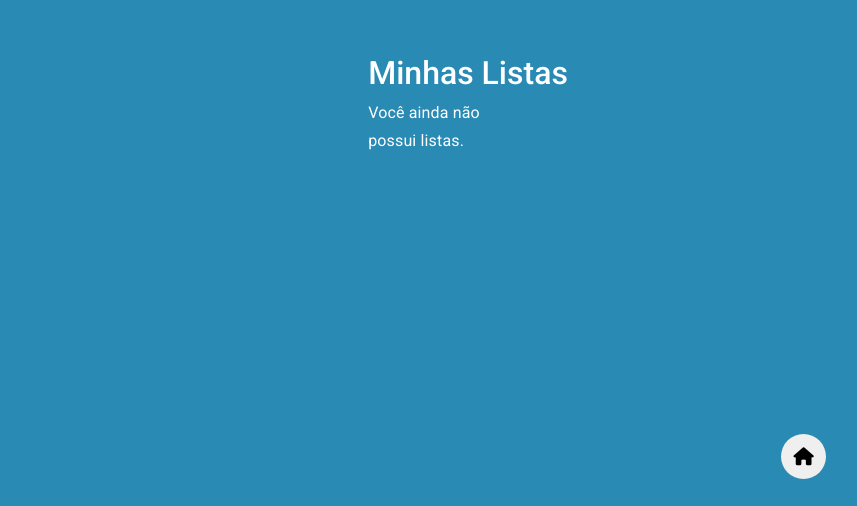
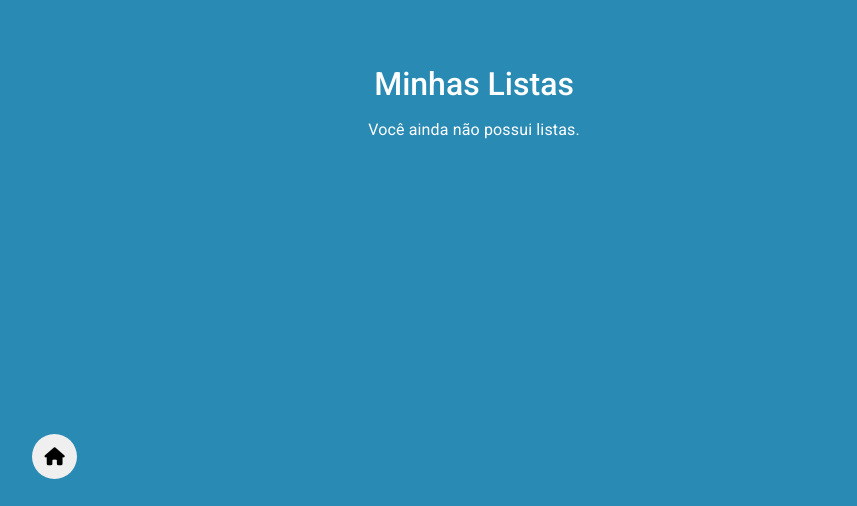
Before and after one commit to ahrionn/shelf-spotter, an Angular app: page /minhas-listas in a window 1280 px wide. Shown: the part 294-800 px from the top of the page, without its empty margins (166-1023 px from the left). Built offline with nearby package versions, Linux system fonts and the light colour scheme.

Commit message:
minor design fix

```diff
--- a/src/app/Componentes/configs/configs.component.css
+++ b/src/app/Componentes/configs/configs.component.css
@@ -1,14 +1,7 @@
-.crud {
-    display: flex;
-    justify-content: center;
-    align-items: center;
-    width: 70%;
-}
-
 .voltar {
     position: absolute;
-    top: 91vh;
-    right: 36vh;
+    top: 91%;
+    right: 81%;
     border: none;
     height: 45px;
     width: 45px;
--- a/src/app/Componentes/lista-de-compras/lista-de-compras.component.css
+++ b/src/app/Componentes/lista-de-compras/lista-de-compras.component.css
@@ -149,7 +149,7 @@ li {
 .voltar {
   position: absolute;
   top: 91%;
-  right: 82%;
+  right: 81%;
   border: none;
   height: 45px;
   width: 45px;
--- a/src/app/Componentes/minhas-listas/minhas-listas.component.css
+++ b/src/app/Componentes/minhas-listas/minhas-listas.component.css
@@ -13,17 +13,10 @@ li {
     border-bottom: 1px solid white;
 }
 
-.lista {
-    display: flex;
-    justify-content: center;
-    align-items: center;
-    width: 70%;
-}
-
 .voltar {
     position: absolute;
-    top: 91vh;
-    right: 36vh;
+    top: 91%;
+    right: 81%;
     border: none;
     height: 45px;
     width: 45px;
--- a/src/app/Componentes/minhas-listas/minhas-listas.component.html
+++ b/src/app/Componentes/minhas-listas/minhas-listas.component.html
@@ -1,4 +1,4 @@
-<h1 style="margin-bottom: 5%;
+<h1 style="text-align: center;
     font-size: xx-large;
     font-weight: 500;"> Minhas Listas </h1>
 <section class="lista">
--- a/src/app/Componentes/recibo/recibo.component.css
+++ b/src/app/Componentes/recibo/recibo.component.css
@@ -1,19 +1,11 @@
 .lista {
-    width: 100%;
-    height: 80%;
-    overflow: auto;
-    display: flex;
-    flex-direction: column;
-    align-items: center;
+    max-height: 65vh;
+    overflow-y: auto;
     border-bottom: 2px solid #002B48;
-    padding-top: 50px;
 }
 
 .lista-wrapper {
     display: flex;
-    flex-direction: row;
-    justify-content: center;
-    width: 100%;
 }
 
 .lista ul {
```
